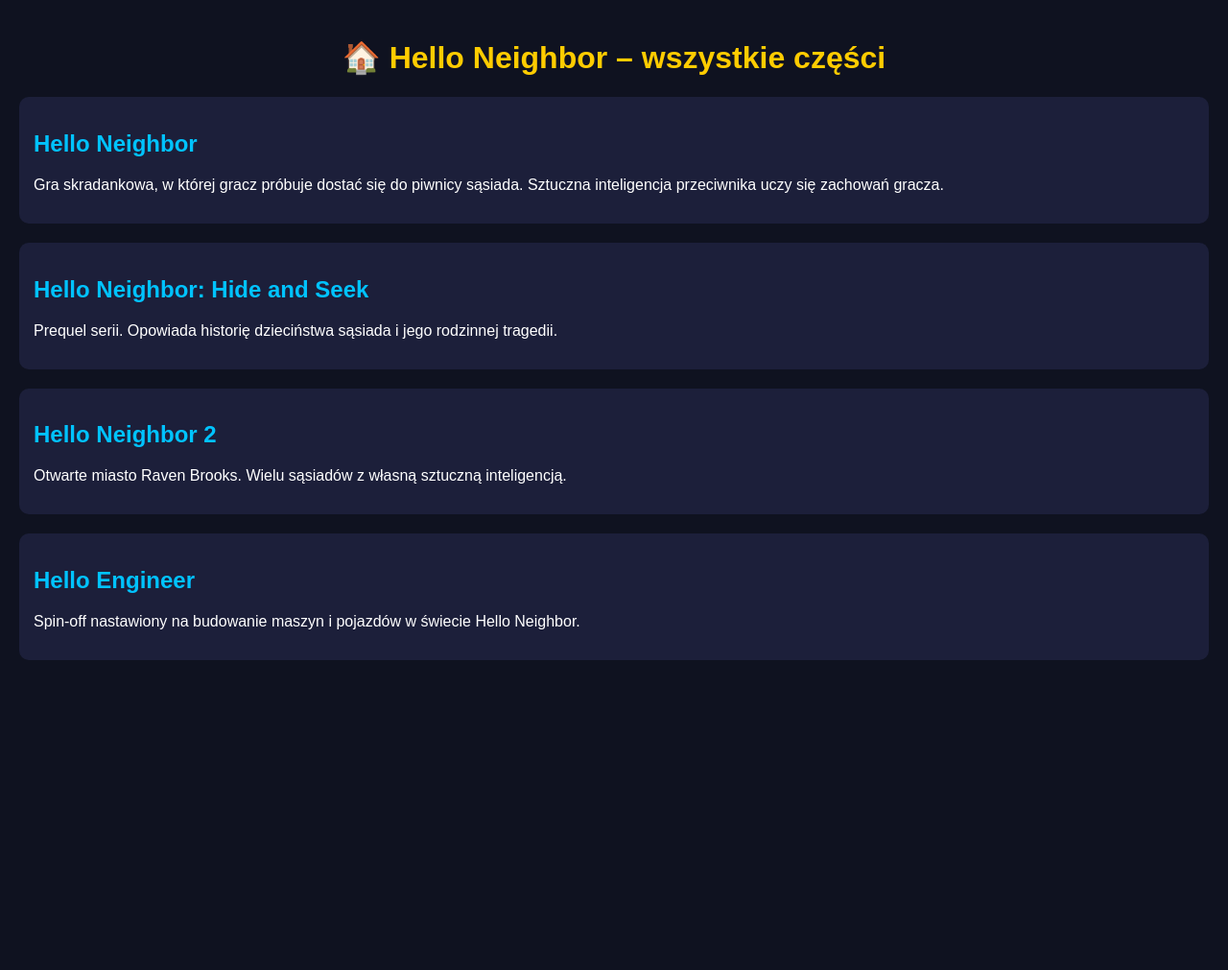
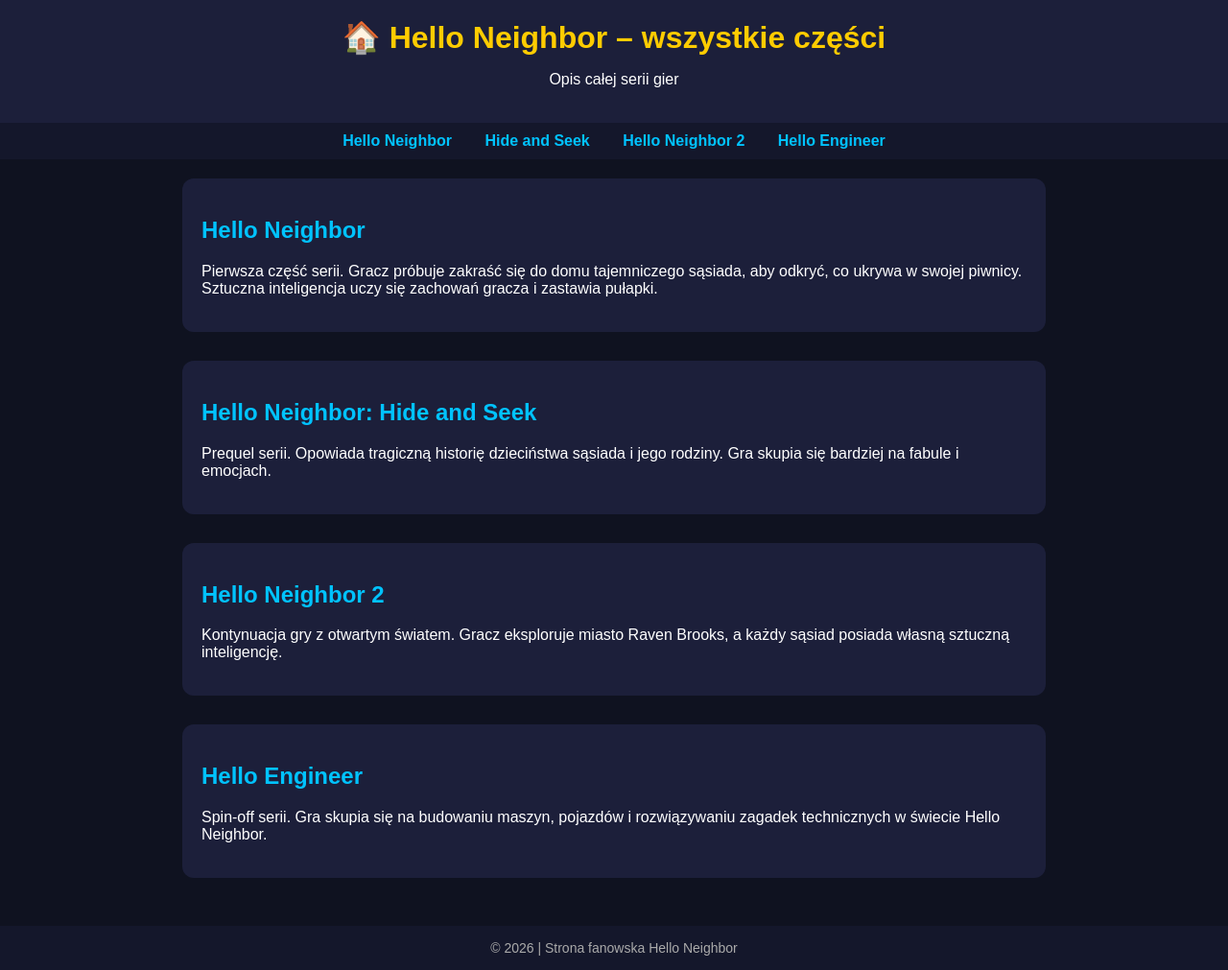
Before and after one commit to UmbraLaLa29/Tung-Tung-Tung-SAHUR, a plain HTML site: page hello-neighbor.html in a window 1280 px wide. Shown: the whole page at 96% size. Before the commit the page ends 800 px from the top, so only its background shows below. Drawn offline with Linux system fonts and the light colour scheme.

Commit message:
Update hello-neighbor.html

```diff
--- a/hello-neighbor.html
+++ b/hello-neighbor.html
@@ -3,61 +3,124 @@
 <head>
   <meta charset="UTF-8">
   <title>Hello Neighbor – wszystkie części</title>
+
   <style>
     body {
+      margin: 0;
       font-family: Arial, sans-serif;
       background: #0f1220;
-      color: white;
+      color: #ffffff;
+    }
+
+    header {
+      background: #1c1f3a;
+      padding: 20px;
+      text-align: center;
+    }
+
+    header h1 {
       margin: 0;
+      color: #ffcc00;
+    }
+
+    nav {
+      background: #14172b;
+      padding: 10px;
+      text-align: center;
+    }
+
+    nav a {
+      color: #00c3ff;
+      margin: 0 15px;
+      text-decoration: none;
+      font-weight: bold;
+    }
+
+    nav a:hover {
+      color: #ffcc00;
+    }
+
+    .container {
+      max-width: 900px;
+      margin: auto;
       padding: 20px;
     }
-    h1 {
-      text-align: center;
-      color: #ffcc00;
-    }
+
     .game {
       background: #1c1f3a;
-      padding: 15px;
-      margin: 20px 0;
-      border-radius: 10px;
+      margin-bottom: 30px;
+      padding: 20px;
+      border-radius: 12px;
     }
+
     .game h2 {
       color: #00c3ff;
     }
+
+    footer {
+      text-align: center;
+      padding: 15px;
+      background: #14172b;
+      color: #aaa;
+      font-size: 14px;
+    }
   </style>
 </head>
+
 <body>
 
+<header>
   <h1>🏠 Hello Neighbor – wszystkie części</h1>
+  <p>Opis całej serii gier</p>
+</header>
 
-<div class="game">
+<nav>
+  <a href="#hn1">Hello Neighbor</a>
+  <a href="#hns">Hide and Seek</a>
+  <a href="#hn2">Hello Neighbor 2</a>
+  <a href="#he">Hello Engineer</a>
+</nav>
+
+<div class="container">
+
+  <div class="game" id="hn1">
     <h2>Hello Neighbor</h2>
     <p>
-    Gra skradankowa, w której gracz próbuje dostać się do piwnicy sąsiada.
-    Sztuczna inteligencja przeciwnika uczy się zachowań gracza.
+      Pierwsza część serii. Gracz próbuje zakraść się do domu tajemniczego sąsiada,
+      aby odkryć, co ukrywa w swojej piwnicy. Sztuczna inteligencja uczy się zachowań gracza
+      i zastawia pułapki.
     </p>
   </div>
 
-<div class="game">
+  <div class="game" id="hns">
     <h2>Hello Neighbor: Hide and Seek</h2>
     <p>
-    Prequel serii. Opowiada historię dzieciństwa sąsiada i jego rodzinnej tragedii.
+      Prequel serii. Opowiada tragiczną historię dzieciństwa sąsiada i jego rodziny.
+      Gra skupia się bardziej na fabule i emocjach.
     </p>
   </div>
 
-<div class="game">
+  <div class="game" id="hn2">
     <h2>Hello Neighbor 2</h2>
     <p>
-    Otwarte miasto Raven Brooks. Wielu sąsiadów z własną sztuczną inteligencją.
+      Kontynuacja gry z otwartym światem. Gracz eksploruje miasto Raven Brooks,
+      a każdy sąsiad posiada własną sztuczną inteligencję.
     </p>
   </div>
 
-<div class="game">
+  <div class="game" id="he">
     <h2>Hello Engineer</h2>
     <p>
-    Spin-off nastawiony na budowanie maszyn i pojazdów w świecie Hello Neighbor.
+      Spin-off serii. Gra skupia się na budowaniu maszyn, pojazdów i rozwiązywaniu
+      zagadek technicznych w świecie Hello Neighbor.
     </p>
   </div>
 
+</div>
+
+<footer>
+  © 2026 | Strona fanowska Hello Neighbor
+</footer>
+
 </body>
 </html>
```
Lines whose indentation alone changed are shown as unchanged.
